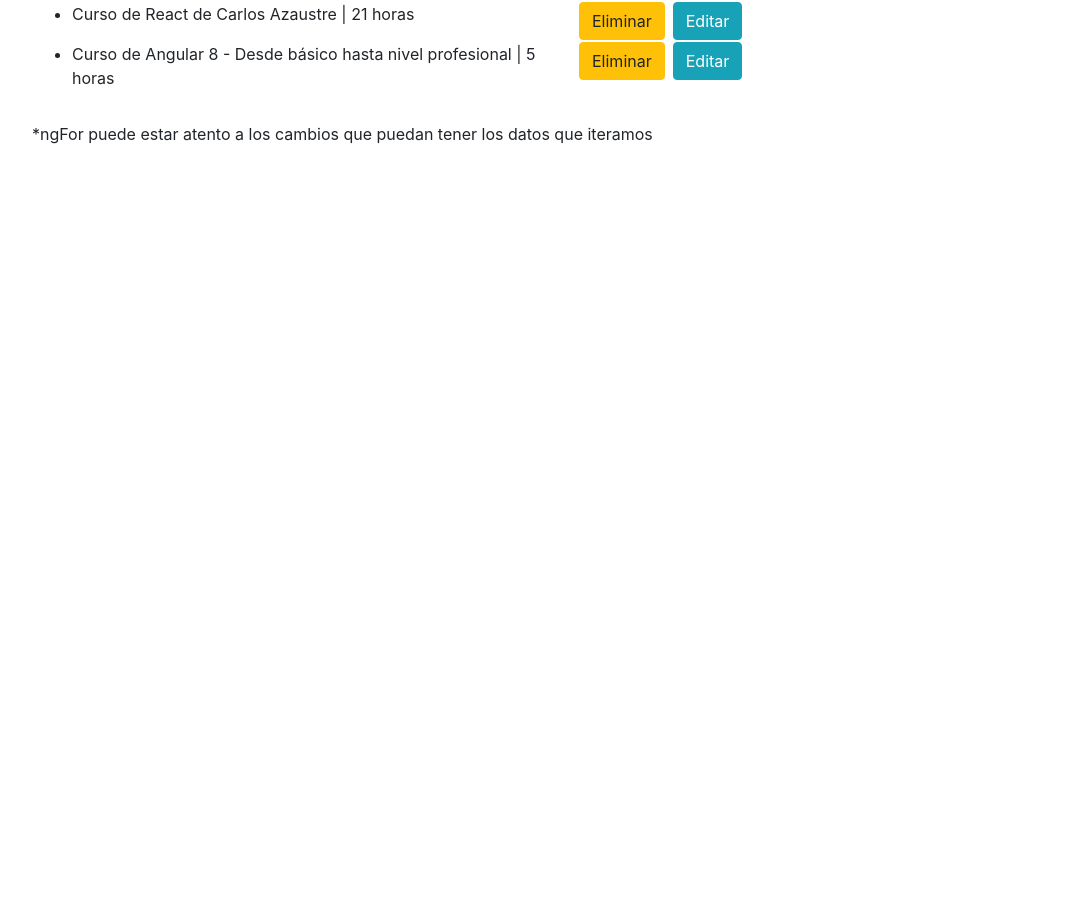
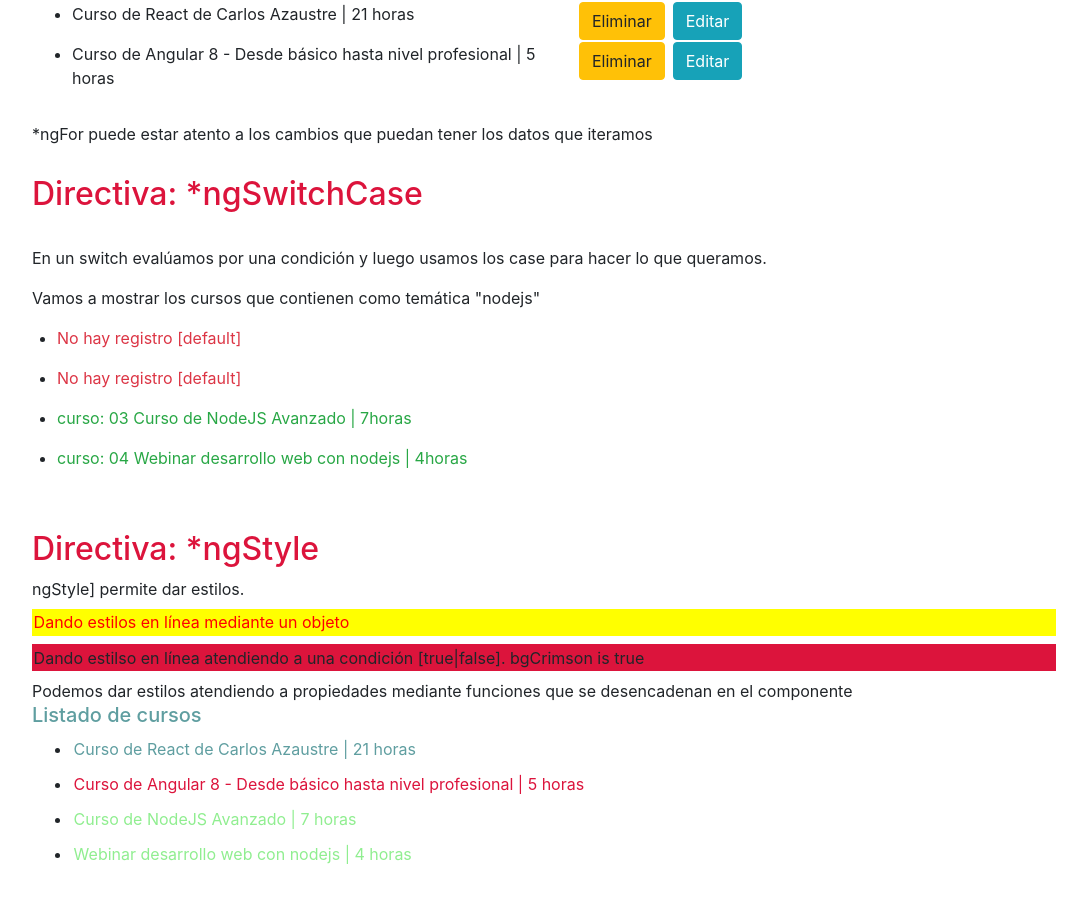
Before and after one commit to w3skulls/learn-angular8, an Angular app: page / in a window 1280 px wide. Shown: the part 754-1657 px from the top of the page, without its empty margins (96-1183 px from the left). Before the commit the page ends 948 px from the top, so only its background shows below. Built offline with nearby package versions, Linux system fonts and the light colour scheme.

Commit message:
Directiva *ngStyle

```diff
--- a/src/app/app.component.html
+++ b/src/app/app.component.html
@@ -4,3 +4,7 @@
 <app-ng-if></app-ng-if>
 
 <app-ng-for></app-ng-for>
+
+<app-ng-switchcase></app-ng-switchcase>
+
+<app-ng-style></app-ng-style>
--- a/src/app/app.module.ts
+++ b/src/app/app.module.ts
@@ -4,12 +4,16 @@
 import { AppComponent } from './app.component';
 import { NgIfComponent } from './ng-if/ng-if.component';
 import { NgForComponent } from './ng-for/ng-for.component';
+import { NgSwitchcaseComponent } from './ng-switchcase/ng-switchcase.component';
+import { NgStyleComponent } from './ng-style/ng-style.component';
 
 @NgModule({
   declarations: [
     AppComponent,
     NgIfComponent,
-    NgForComponent
+    NgForComponent,
+    NgSwitchcaseComponent,
+    NgStyleComponent
   ],
   imports: [
     BrowserModule
--- /dev/null
+++ b/src/app/ng-style/ng-style.component.html
@@ -0,0 +1,21 @@
+<h2>Directiva: *ngStyle</h2>
+<p>ngStyle] permite dar estilos. </p>
+
+<div [ngStyle]="{'backgroundColor': 'yellow','color': 'red'}">
+    <p>Dando estilos en línea mediante un objeto</p>
+</div>
+
+<div [ngStyle]="{'backgroundColor': bgCrimson ? 'crimson' : 'purple'}">
+    <p>Dando estilso en línea atendiendo a una condición [true|false]. bgCrimson is {{bgCrimson}}</p>
+</div>
+
+<p>Podemos dar estilos atendiendo a propiedades mediante funciones que se desencadenan en el componente</p>
+<h5>Listado de cursos</h5>
+<ul>
+    <li *ngFor="let item of cursos">
+
+        <div class="row" [id]="item.id">
+            <p [ngStyle] = "{'color': getColors(item.tematica)}">{{ item.titulo }} | {{ item.duracion }} horas</p>
+        </div>
+    </li>
+</ul>
--- /dev/null
+++ b/src/app/ng-style/ng-style.component.scss
@@ -0,0 +1,2 @@
+div{padding:0.1rem; margin:0.5rem 0rem !important}
+p{padding:0px 0px; margin:0px 0px;}
--- /dev/null
+++ b/src/app/ng-style/ng-style.component.ts
@@ -0,0 +1,57 @@
+import { Component, OnInit } from '@angular/core';
+import { bindCallback } from 'rxjs';
+
+const TAG : string = "[NgStyleComponent] ";
+
+@Component({
+  selector: 'app-ng-style',
+  templateUrl: './ng-style.component.html',
+  styleUrls: ['./ng-style.component.scss']
+})
+export class NgStyleComponent implements OnInit {
+
+  constructor() { }
+
+  bgCrimson : Boolean = true;
+  colorWhite: Boolean = true;
+  cursos = [
+    {
+      id: 1,
+      titulo: 'Curso de React de Carlos Azaustre',
+      duracion: 21,
+      tematica: 'react'
+    },
+    {
+      id: 2,
+      titulo: 'Curso de Angular 8 - Desde básico hasta nivel profesional',
+      duracion: 5,
+      tematica: 'angular'
+    },
+    {
+      id: 3,
+      titulo: 'Curso de NodeJS Avanzado',
+      duracion: 7,
+      tematica: 'nodejs'
+    },
+    {
+      id: 4,
+      titulo: 'Webinar desarrollo web con nodejs',
+      duracion: 4,
+      tematica: 'nodejs'
+    }
+  ];
+
+  getColors(tematica){
+    switch(tematica){
+      case 'angular': return 'crimson'
+      case 'react':   return 'cadetblue';
+      case 'nodejs':  return 'lightgreen'
+      default: return '#000000';
+    }
+  }
+
+  ngOnInit(): void {
+    console.log(TAG, 'Iniciando');
+  }
+
+}
--- /dev/null
+++ b/src/app/ng-switchcase/ng-switchcase.component.html
@@ -0,0 +1,13 @@
+<h2>Directiva: *ngSwitchCase</h2>
+<br>
+
+<p>En un switch evalúamos por una condición y luego usamos los case para hacer lo que queramos.</p>
+<p>Vamos a mostrar los cursos que contienen como temática "nodejs"</p>
+<div class="row">
+    <ul>
+        <li *ngFor="let item of cursos" [ngSwitch]="item.tematica">
+            <p *ngSwitchCase="'nodejs'" class="text-success">curso: 0{{item.id}} {{item.titulo}} | {{item.duracion}}horas</p>
+            <div *ngSwitchDefault class="text-danger"><p>No hay registro [default]</p></div>
+        </li>
+    </ul>
+</div>
--- /dev/null
+++ b/src/app/ng-switchcase/ng-switchcase.component.ts
@@ -0,0 +1,48 @@
+import { Component, OnInit } from '@angular/core';
+
+
+const TAG : string = "[NgSwitchcaseComponent] ";
+
+@Component({
+  selector: 'app-ng-switchcase',
+  templateUrl: './ng-switchcase.component.html',
+  styleUrls: ['./ng-switchcase.component.scss']
+})
+export class NgSwitchcaseComponent implements OnInit {
+
+
+  cursos = [
+    {
+      id: 1,
+      titulo: 'Curso de React de Carlos Azaustre',
+      duracion: 21,
+      tematica: 'react'
+    },
+    {
+      id: 2,
+      titulo: 'Curso de Angular 8 - Desde básico hasta nivel profesional',
+      duracion: 5,
+      tematica: 'angular'
+    },
+    {
+      id: 3,
+      titulo: 'Curso de NodeJS Avanzado',
+      duracion: 7,
+      tematica: 'nodejs'
+    },
+    {
+      id: 4,
+      titulo: 'Webinar desarrollo web con nodejs',
+      duracion: 4,
+      tematica: 'nodejs'
+    }
+  ];
+
+
+  constructor() { }
+
+  ngOnInit(): void {
+    console.log(TAG, "Iniciando");
+  }
+
+}
```
Also changed, not shown: src/app/ng-switchcase/ng-switchcase.component.scss (added), 2 other files (tests, documents, lock files or other folders).
